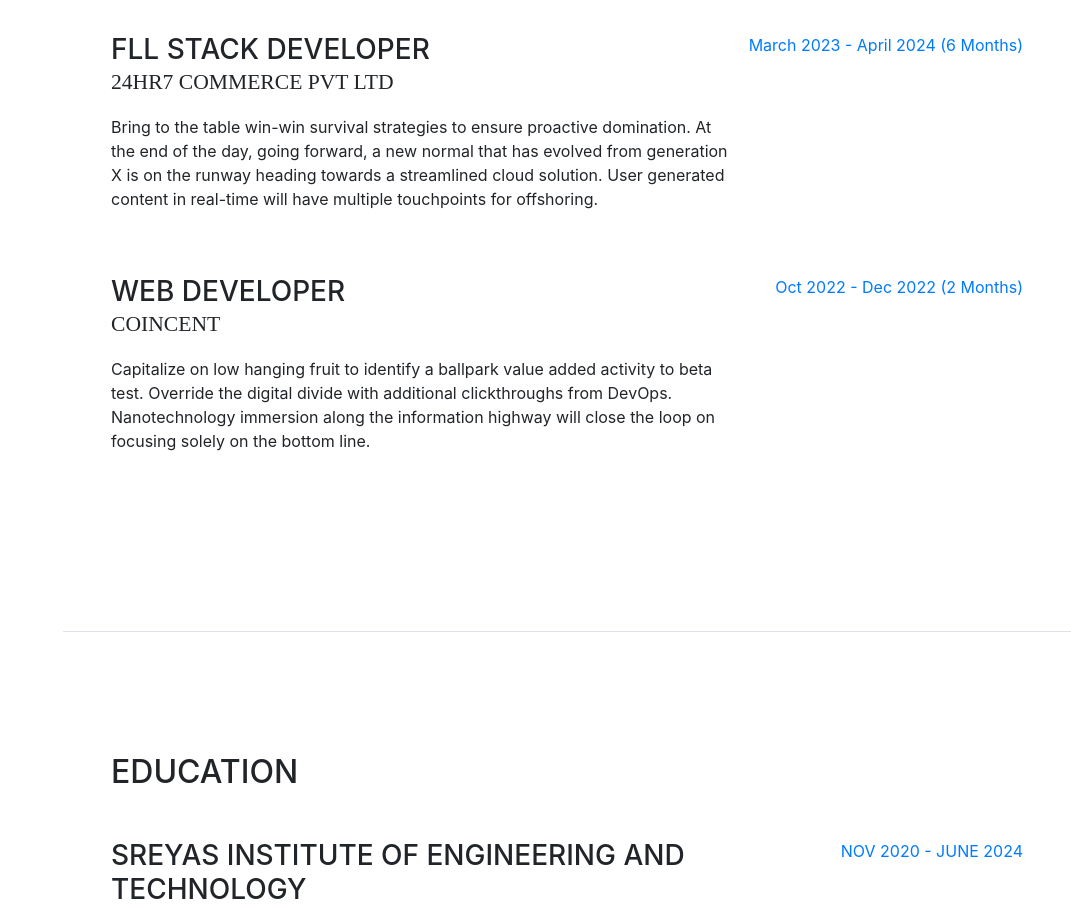
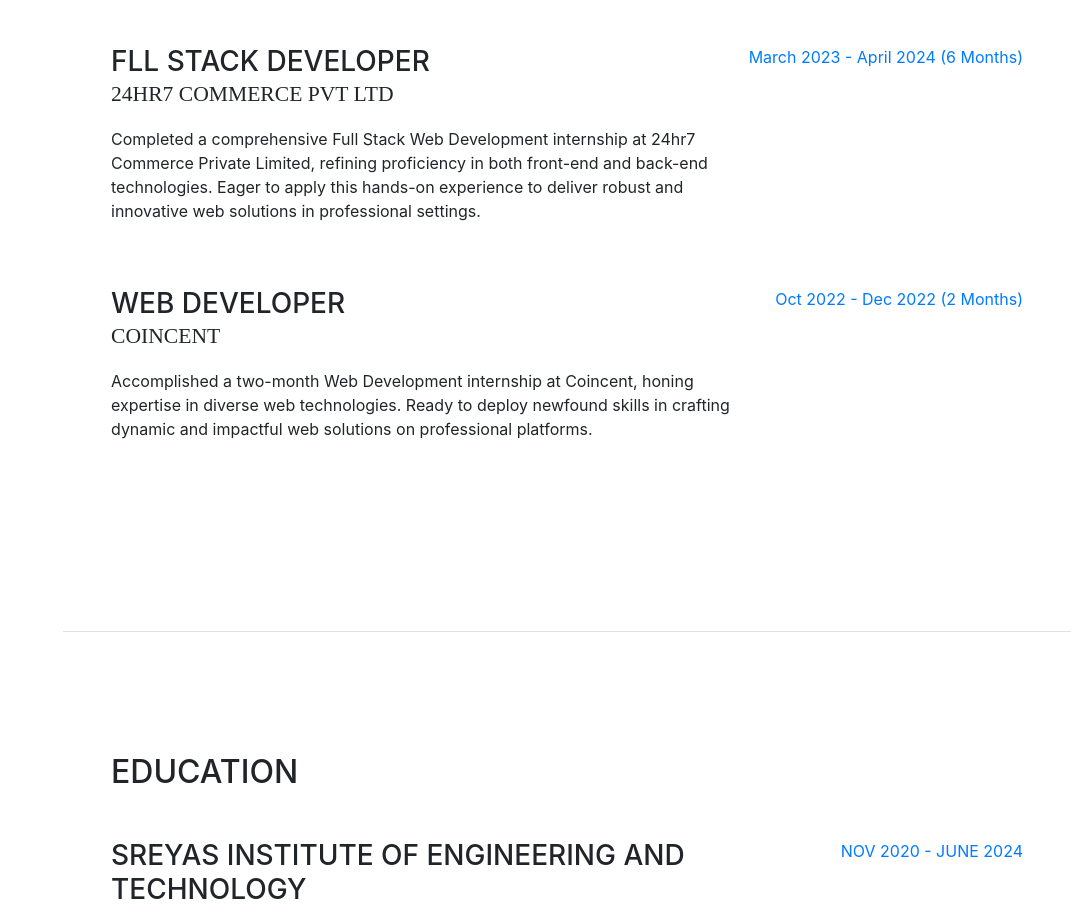
Before and after one commit to rahul2214/My-Portfolio, a website with bundled scripts: page index.html in a window 1280 px wide. Shown: the part 968-1883 px from the top of the page, without its empty margins (209-1280 px from the left). Built offline with nearby package versions, Linux system fonts and the light colour scheme; a web font is replaced by a local one.

Commit message:
Add files via upload

```diff
--- a/index.html
+++ b/index.html
@@ -137,10 +137,9 @@
           <div class="resume-content mr-auto">
             <h3 class="mb-0">Fll Stack Developer</h3>
             <div class="subheading mb-3">24HR7 Commerce PVT LTD</div>
-            <p>Bring to the table win-win survival strategies to ensure proactive domination. At the end of the day,
-              going forward, a new normal that has evolved from generation X is on the runway heading towards a
-              streamlined cloud solution. User generated content in real-time will have multiple touchpoints for
-              offshoring.</p>
+            <p>Completed a comprehensive Full Stack Web Development internship at 24hr7 Commerce Private Limited, refining proficiency
+            in both front-end and back-end technologies. Eager to apply this hands-on experience to deliver robust and innovative
+            web solutions in professional settings.</p>
           </div>
           <div class="resume-date text-md-right">
             <span class="text-primary">March 2023 - April 2024 (6 Months)</span>
@@ -151,9 +150,8 @@
           <div class="resume-content mr-auto">
             <h3 class="mb-0">Web Developer</h3>
             <div class="subheading mb-3">Coincent</div>
-            <p>Capitalize on low hanging fruit to identify a ballpark value added activity to beta test. Override the
-              digital divide with additional clickthroughs from DevOps. Nanotechnology immersion along the information
-              highway will close the loop on focusing solely on the bottom line.</p>
+            <p>Accomplished a two-month Web Development internship at Coincent, honing expertise in diverse web technologies. Ready to
+            deploy newfound skills in crafting dynamic and impactful web solutions on professional platforms.</p>
           </div>
           <div class="resume-date text-md-right">
             <span class="text-primary">Oct 2022 - Dec 2022 (2 Months)</span>
```
